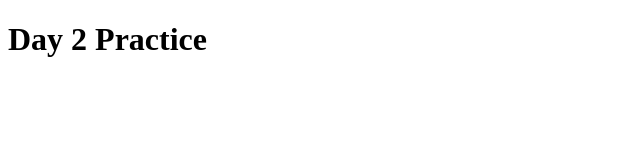
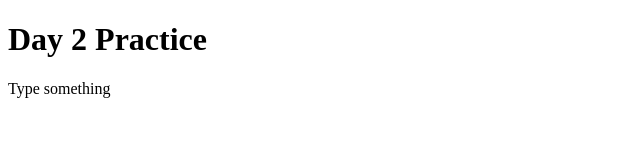
Before and after one commit to tamarasos/FrontEnd, a plain HTML site: page practice.html in a window 1280 px wide. Shown: the whole page, without its empty margins (0-640 px from the left). Drawn offline with Linux system fonts and the light colour scheme.

Commit message:
More done

```diff
--- a/practice.html
+++ b/practice.html
@@ -8,5 +8,6 @@
 </head>
 <body>
     <h1>Day 2 Practice</h1>
+    <p>Type something</p>
 </body>
 </html>
```
